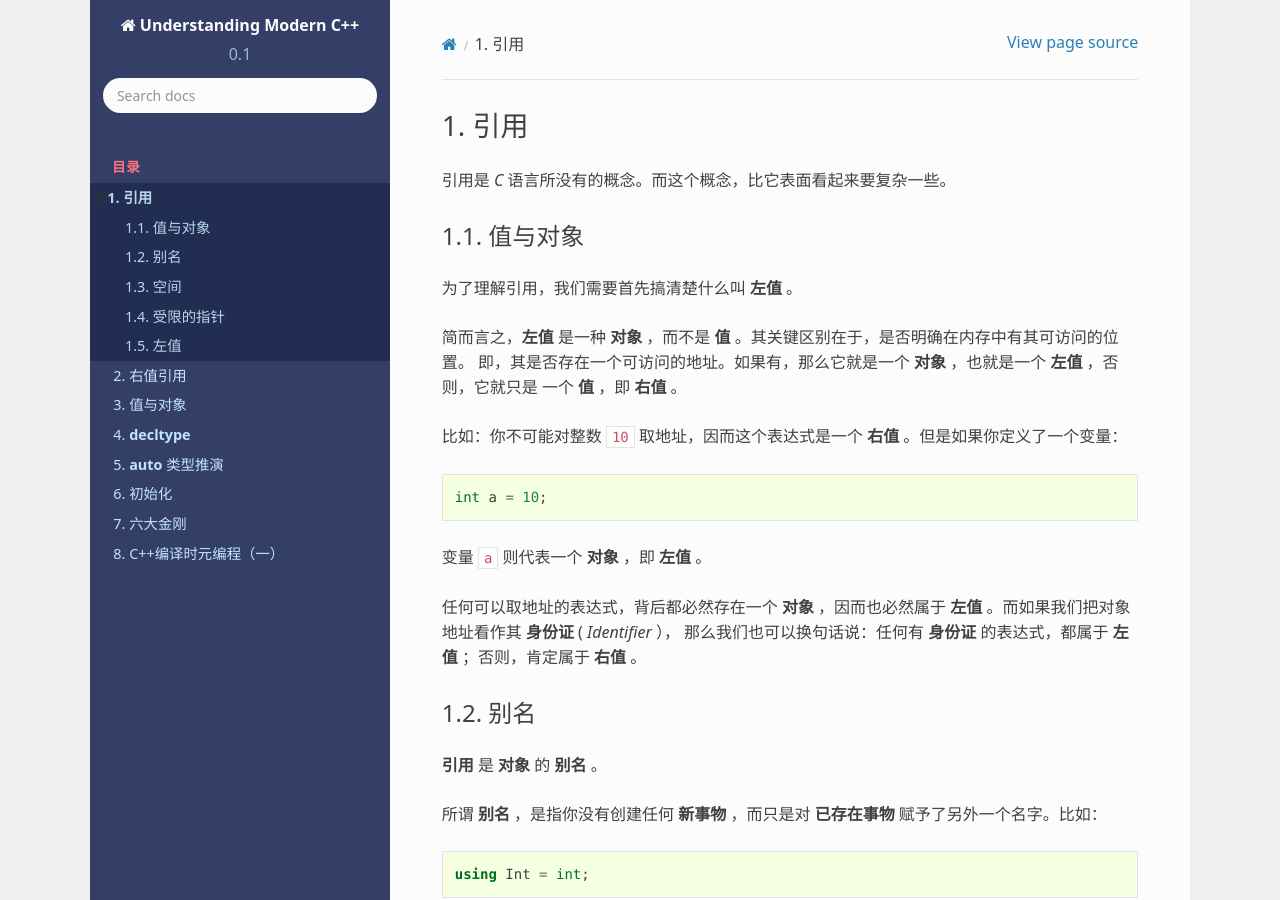
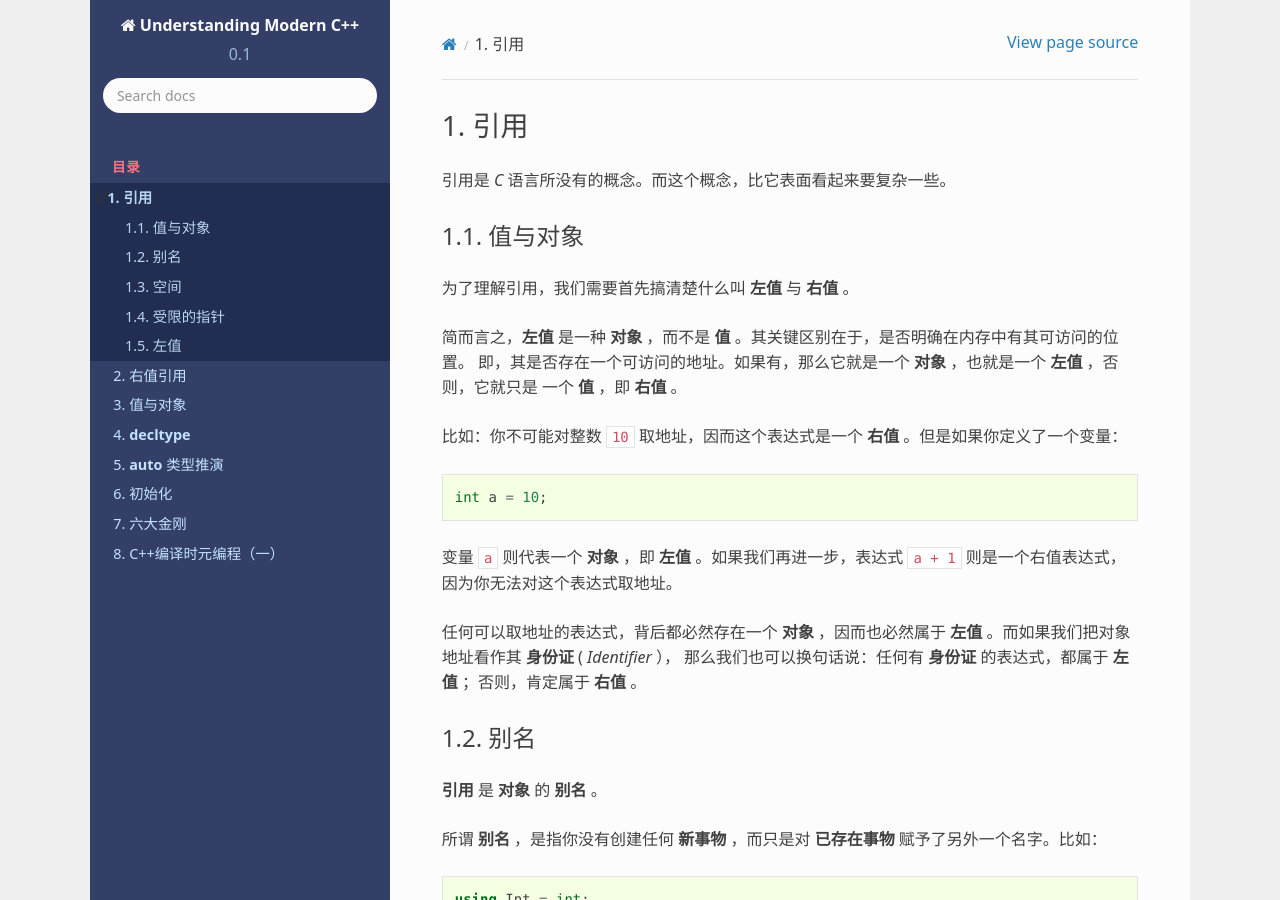
Before and after one commit to godsme/understand_modern_cpp, a Sphinx documentation site: the page built from docs/source/reference.rst, in a window 1280 px wide and 900 px high. Built offline with Sphinx 7.4.7 and the Read the Docs theme 2.0.0, drawn with Linux system fonts in a browser that asks for light colours; formulas are drawn with MathJax 3.

Commit message:
refactored reference

```diff
--- a/docs/source/reference.rst
+++ b/docs/source/reference.rst
@@ -6,7 +6,7 @@
 值与对象
 ------------
 
-为了理解引用，我们需要首先搞清楚什么叫 **左值** 。
+为了理解引用，我们需要首先搞清楚什么叫 **左值** 与 **右值** 。
 
 简而言之，**左值** 是一种 **对象** ，而不是 **值** 。其关键区别在于，是否明确在内存中有其可访问的位置。
 即，其是否存在一个可访问的地址。如果有，那么它就是一个 **对象** ，也就是一个 **左值** ，否则，它就只是
@@ -18,7 +18,7 @@
 
    int a = 10;
 
-变量 ``a`` 则代表一个 **对象** ，即 **左值** 。
+变量 ``a`` 则代表一个 **对象** ，即 **左值** 。如果我们再进一步，表达式 ``a + 1`` 则是一个右值表达式，因为你无法对这个表达式取地址。
 
 任何可以取地址的表达式，背后都必然存在一个 **对象** ，因而也必然属于 **左值** 。而如果我们把对象地址看作其 **身份证** ( `Identifier` ），
 那么我们也可以换句话说：任何有 **身份证** 的表达式，都属于 **左值** ；否则，肯定属于 **右值** 。
```
